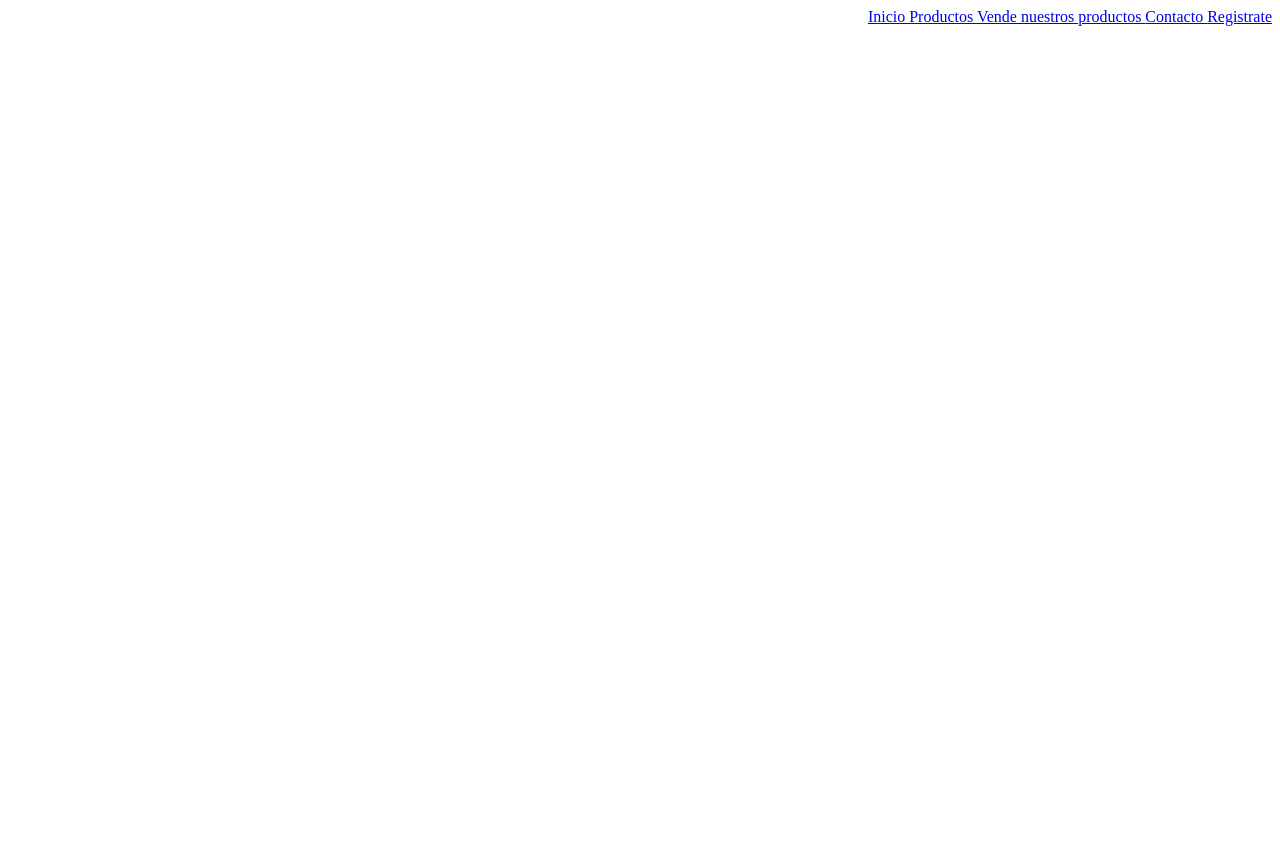
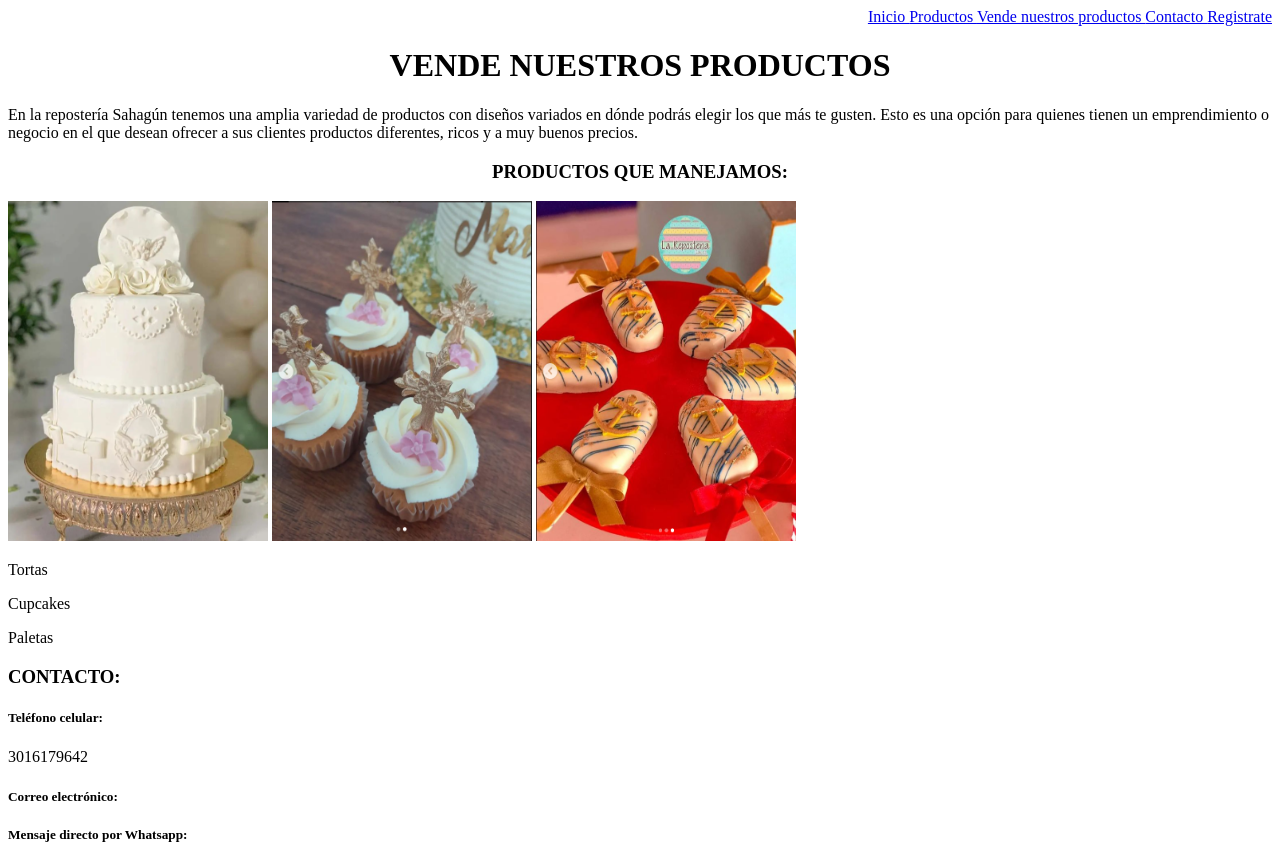
Before and after one commit to Luisda1101/lareposteriasah, a plain HTML site: page vende_nuestros_productos.html in a window 1280 px wide. Before the commit the page ends 800 px from the top, so only its background shows below. Drawn offline with Linux system fonts and the light colour scheme.

Commit message:
create vnp html and add images

```diff
--- a/vende_nuestros_productos.html
+++ b/vende_nuestros_productos.html
@@ -13,6 +13,20 @@
         <a href="Contacto">Contacto   </a>
         <a href="Registrate">Registrate   </a>
     </nav>
-
+    <h1 style="text-align: center;">VENDE NUESTROS PRODUCTOS</h1>
+    <p>En la repostería Sahagún tenemos una amplia variedad de productos con diseños variados en dónde
+        podrás elegir los que más te gusten. Esto es una opción para quienes tienen un emprendimiento
+        o negocio en el que desean ofrecer a sus clientes productos diferentes, ricos y a muy buenos
+        precios.
+    </p>
+    <h3 style="text-align: center;">PRODUCTOS QUE MANEJAMOS:</h3>
+    <img src="img/tortas.png" width="260" height="340">
+    <img src="img/Cupcakes.png" width="260" height="340">
+    <img src="img/Paletas.png" width="260" height="340">
+    <p>Tortas</p><p>Cupcakes</p><p>Paletas</p>
+    <h3>CONTACTO:</h3>
+    <h5>Teléfono celular: </h5><p>3016179642</p>
+    <h5>Correo electrónico: </h5>
+    <h5>Mensaje directo por Whatsapp: </h5>
 </body>
 </html>
```
Also changed, not shown: img/Cupcakes.png (added), img/Paletas.png (added), img/tortas.png (added).
